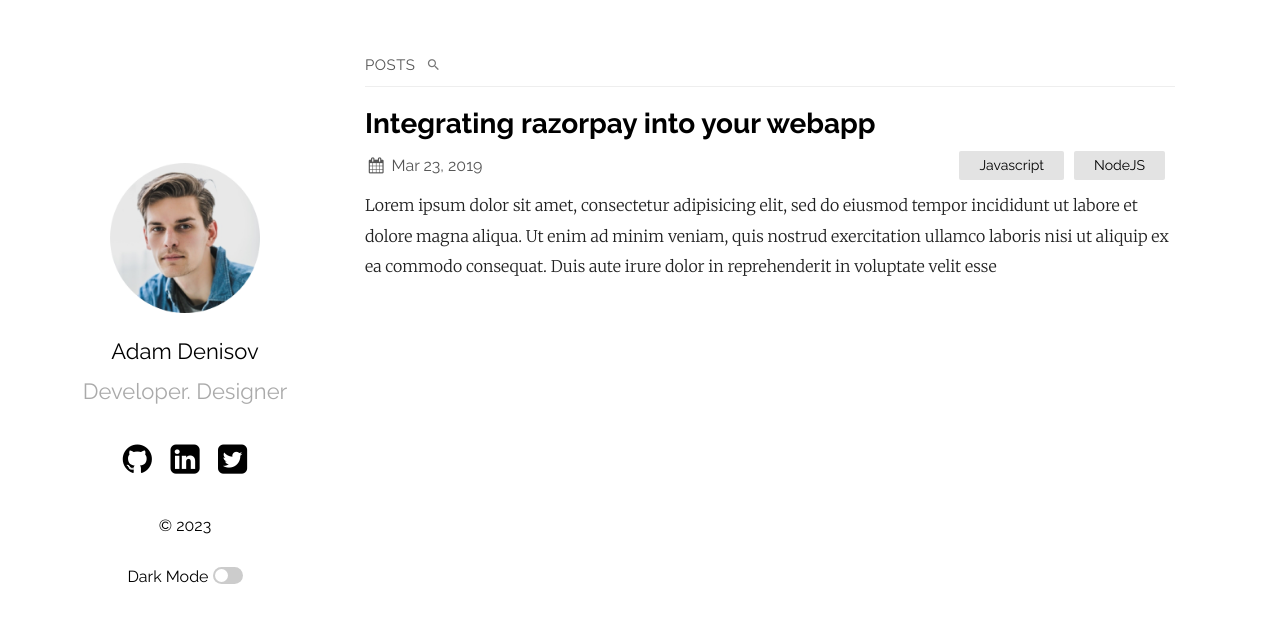
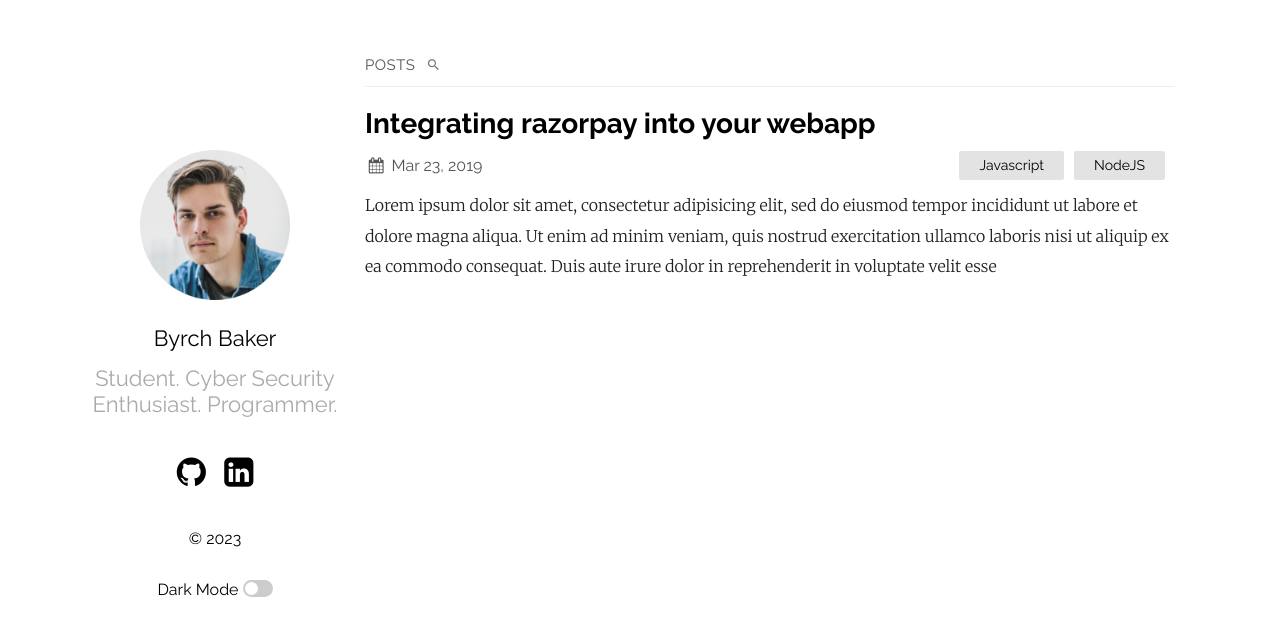
Before and after one commit to byrchbaker/blog, a Jekyll site: the page built from index.md, in a window 1280 px wide. Shown: the top 636 px of the page. Built offline with Jekyll 4.4.1, drawn with Linux system fonts in a browser that asks for light colours.

Commit message:
Update _config.yml

```diff
--- a/_config.yml
+++ b/_config.yml
@@ -1,6 +1,6 @@
-title: Your awesome title
-author: GitHub User
-email: your-email@domain.com
+title: Byrch's Blog
+author: Byrch Baker
+email: byrchbaker@gmail.com
 description: > # this means to ignore newlines until "show_exerpts:"
   Write an awesome description for your new site here. You can edit this
   line in _config.yml. It will appear in your document head meta (for
@@ -12,8 +12,8 @@ show_excerpts: true # set to true to show excerpts on the homepage
 sass:
   sass_dir: _sass
 plainwhite:
-  name: Adam Denisov
-  tagline: Developer. Designer
+  name: Byrch Baker
+  tagline: Student. Cyber Security Enthusiast. Programmer.
   date_format: "%b %-d, %Y"
   sitemap: true # set to true to generate sitemap.xml content
   search: true # set to true to enable searchbar
@@ -26,9 +26,8 @@ plainwhite:
     - post
   # generate social links in footer
   social_links:
-    twitter: samarsault
-    github:  samarsault
-    linkedIn: in/samarsault
+    github:  byrchbaker
+    linkedIn: in/byrchbaker
     #dribbble: jekyll
     #flickr:   jekyll
     #instagram: jekyll
@@ -57,4 +56,4 @@ remote_theme: samarsault/plainwhite-jekyll
 
 plugins:
   - jekyll-seo-tag
-#  - jekyll-feed
+  - jekyll-feed
```
